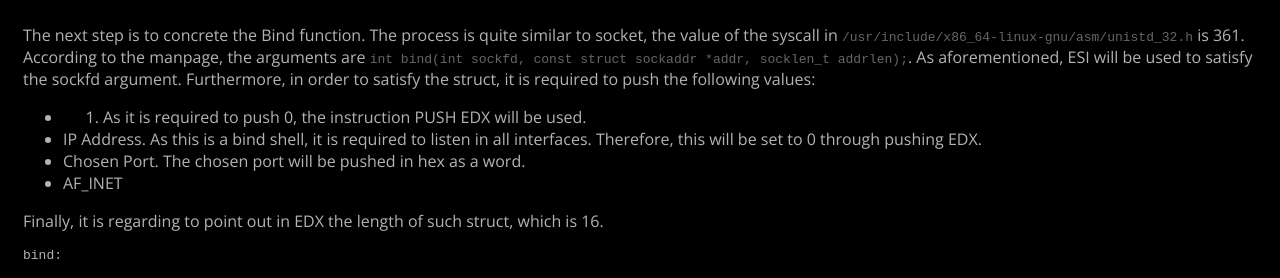
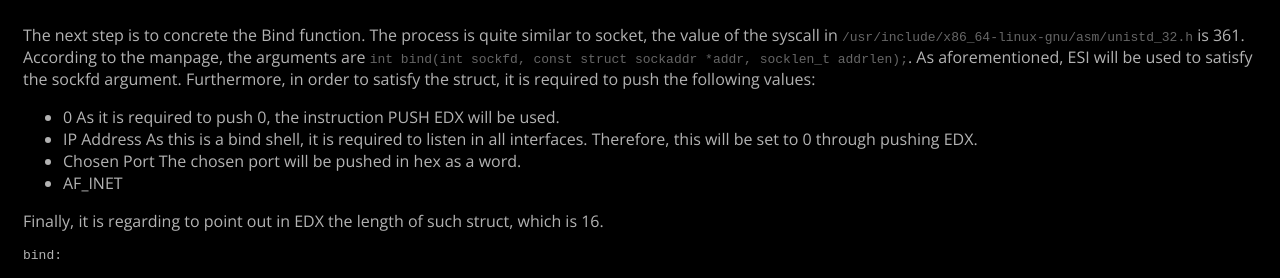
Before and after one commit to whitecr0wz/whitecr0wz.github.io, a Jekyll site: the page built from _posts/posts/2021-01-14-SLAE-Bind.md, in a window 1280 px wide. Shown: the part 1312-1590 px from the top of the page. Built offline with Jekyll 4.4.1, drawn with Linux system fonts in a browser that asks for light colours.

Commit message:
Update 2021-01-14-SLAE-Bind.md

````diff
--- a/_posts/posts/2021-01-14-SLAE-Bind.md
+++ b/_posts/posts/2021-01-14-SLAE-Bind.md
@@ -71,9 +71,9 @@ As you can see, the value of EAX has been copied to ESI, this will be very usefu
 The next step is to concrete the Bind function. The process is quite similar to socket, the value of the syscall in ```/usr/include/x86_64-linux-gnu/asm/unistd_32.h``` is 361.
 According to the manpage, the arguments are ```int bind(int sockfd, const struct sockaddr *addr, socklen_t addrlen);```. As aforementioned, ESI will be used to satisfy the sockfd argument. Furthermore, in order to satisfy the struct, it is required to push the following values:
 
-+ 0.           As it is required to push 0, the instruction PUSH EDX will be used.
-+ IP Address.  As this is a bind shell, it is required to listen in all interfaces. Therefore, this will be set to 0 through pushing EDX.
-+ Chosen Port. The chosen port will be pushed in hex as a word.
++ 0            As it is required to push 0, the instruction PUSH EDX will be used.
++ IP Address   As this is a bind shell, it is required to listen in all interfaces. Therefore, this will be set to 0 through pushing EDX.
++ Chosen Port  The chosen port will be pushed in hex as a word.
 + AF_INET
 
 Finally, it is regarding to point out in EDX the length of such struct, which is 16.
````
